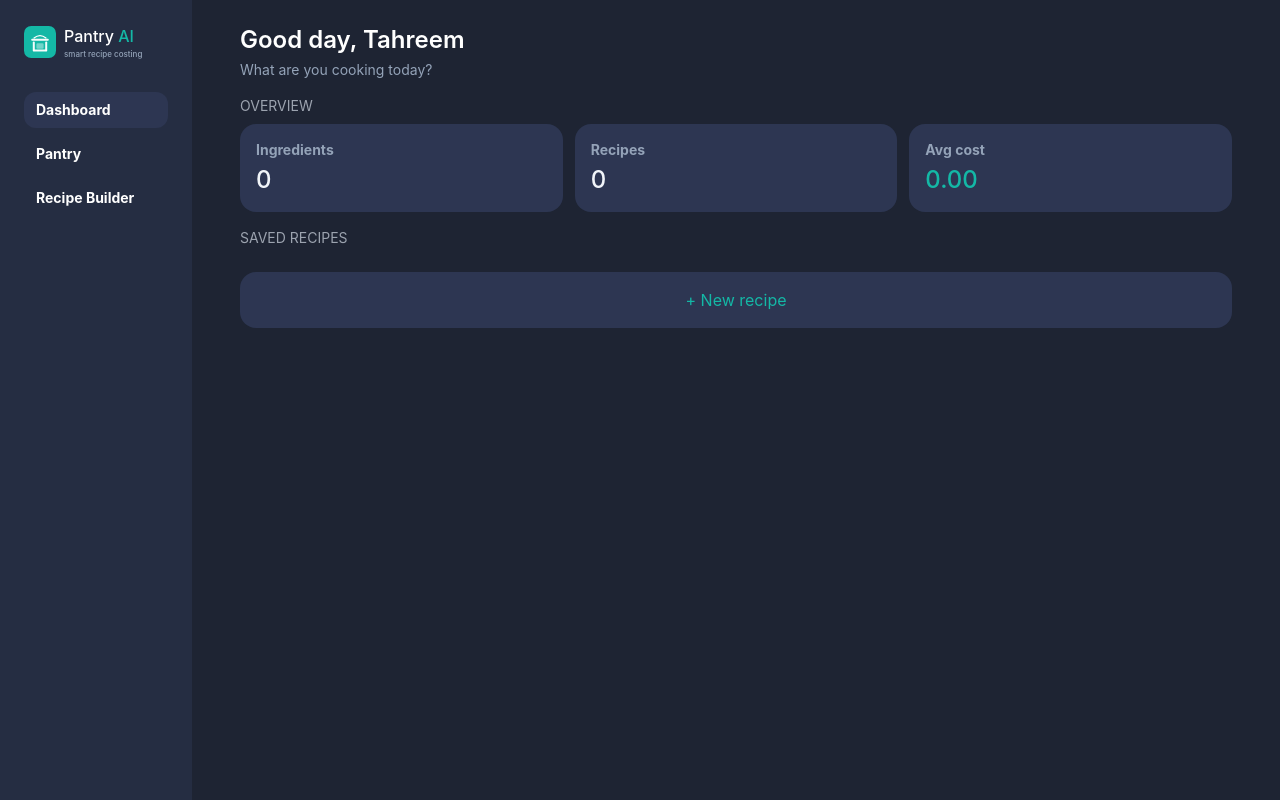
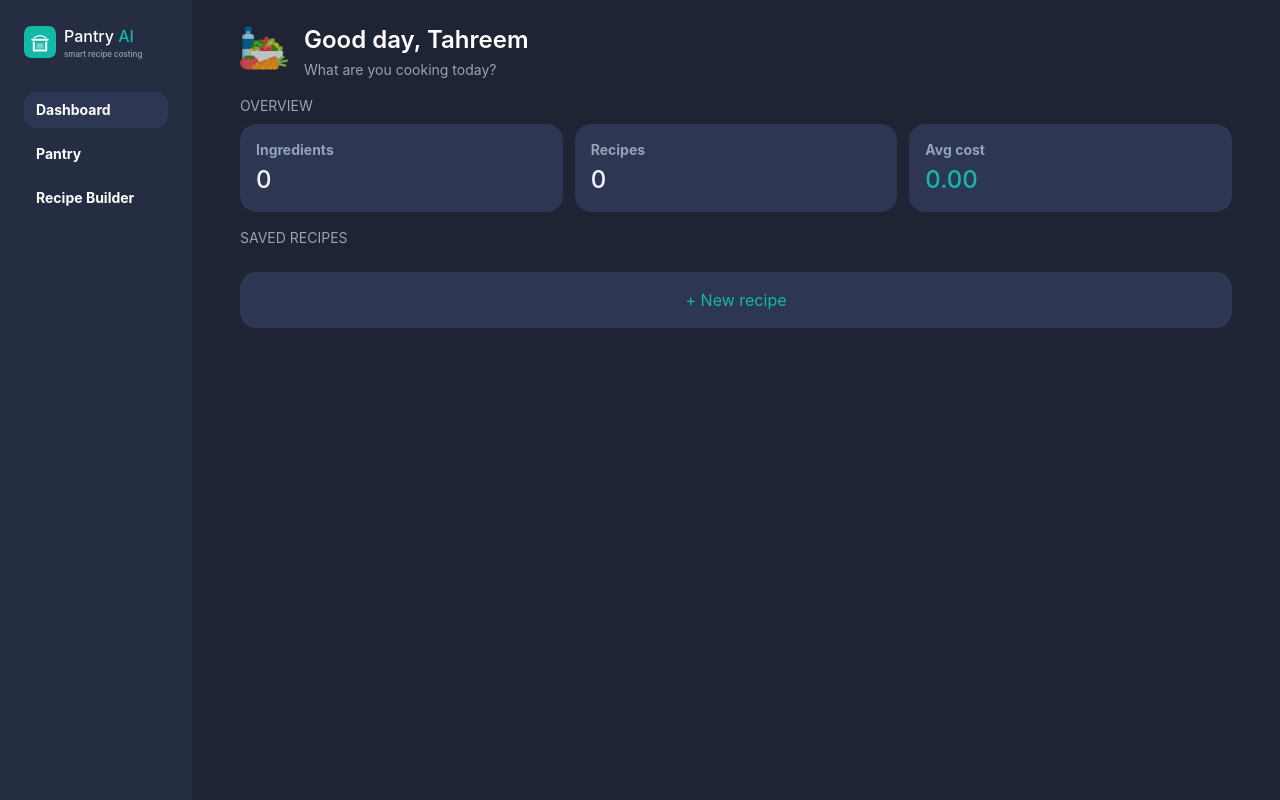
Before and after one commit to syedatahreem/Pantry-AI, a React (Vite) app: page / in a window 1280 px wide. Built offline with nearby package versions, Linux system fonts and the light colour scheme.

Commit message:
Add food bowl and veggie bowl images; enhance Dashboard layout with image and improved spacing for greeting

```diff
--- a/src/components/Dashboard/Dashboard.tsx
+++ b/src/components/Dashboard/Dashboard.tsx
@@ -26,9 +26,17 @@ const Dashboard = ({
 
   return (
     <div className="min-h-screen px-6 pb-6">
-      <h1 className="text-2xl font-semibold text-white">Good day, {user}</h1>
-      <h4 className="text-sm text-muted  mt-1">What are you cooking today?</h4>
-
+      <div className="flex gap-4">
+        <img src="/images/food-bowl.png" className="w-12 h-12 opacity-80" />
+        <div className="flex flex-col">
+          <h1 className="text-2xl font-semibold text-white">
+            Good day, {user}
+          </h1>
+          <h4 className="text-sm text-muted  mt-1">
+            What are you cooking today?
+          </h4>
+        </div>
+      </div>
       <h3 className="mt-4 mb-2 text-sm text-gray-400">OVERVIEW</h3>
       <div className="flex gap-3">
         {[...statList].map((item) => (
--- a/src/components/Pantry.tsx/Ingredients.tsx
+++ b/src/components/Pantry.tsx/Ingredients.tsx
@@ -137,13 +137,13 @@ const Ingredients = ({ ingredients, setIngredients }: IngredientProps) => {
               setForm({ ...form, totalCost: Number(e.target.value) })
             }
           />
-          <button
-            className="text-white bg-teal p-2 rounded-lg font-bold"
-            onClick={handleSave}
-          >
-            Save
-          </button>
         </div>
+        <button
+          className="text-white bg-teal p-2 rounded-lg font-bold mt-4"
+          onClick={handleSave}
+        >
+          Save
+        </button>
       </div>
 
       <h3 className="text-sm text-gray-400 mb-4 mt-10">YOUR PANTRY</h3>
```
Also changed, not shown: public/images/food-bowl.png (added), public/images/veggiebowl.png (added).
